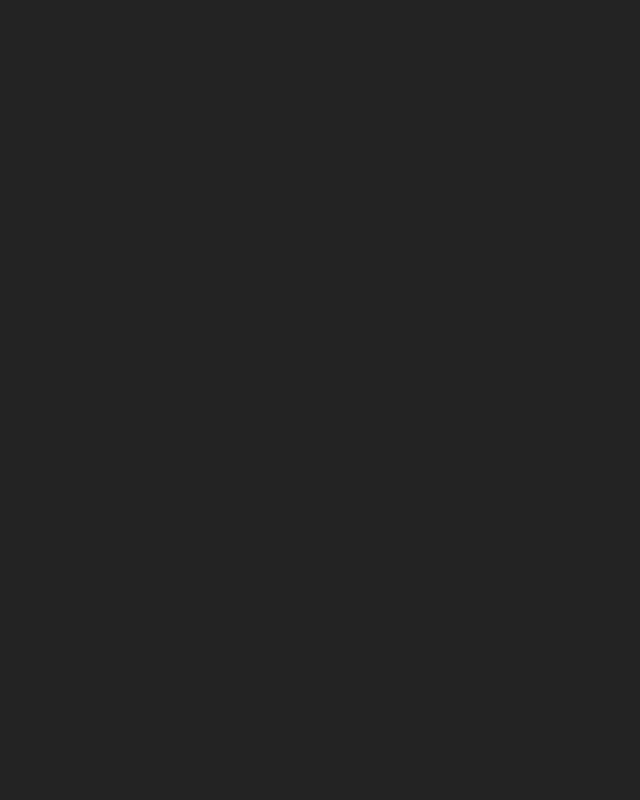
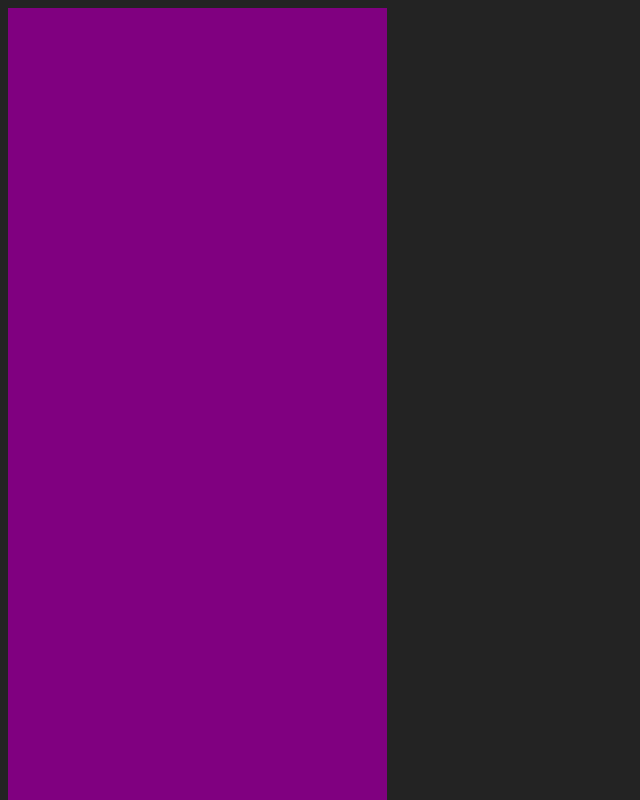
Before and after one commit to RiccardoCherchi/color-game, a plain HTML site: page index.html in a window 1280 px wide. Shown: the top 800 px of the page, without its empty margins (0-640 px from the left). Drawn offline with Linux system fonts and the light colour scheme.

Commit message:
color project

```diff
--- a/assets/css/style.css
+++ b/assets/css/style.css
@@ -1,3 +1,8 @@
 body{
     background-color: #232323;
 }
+.square{
+    width: 30%;
+    background: purple;
+    padding-bottom: 30%;
+}
```
